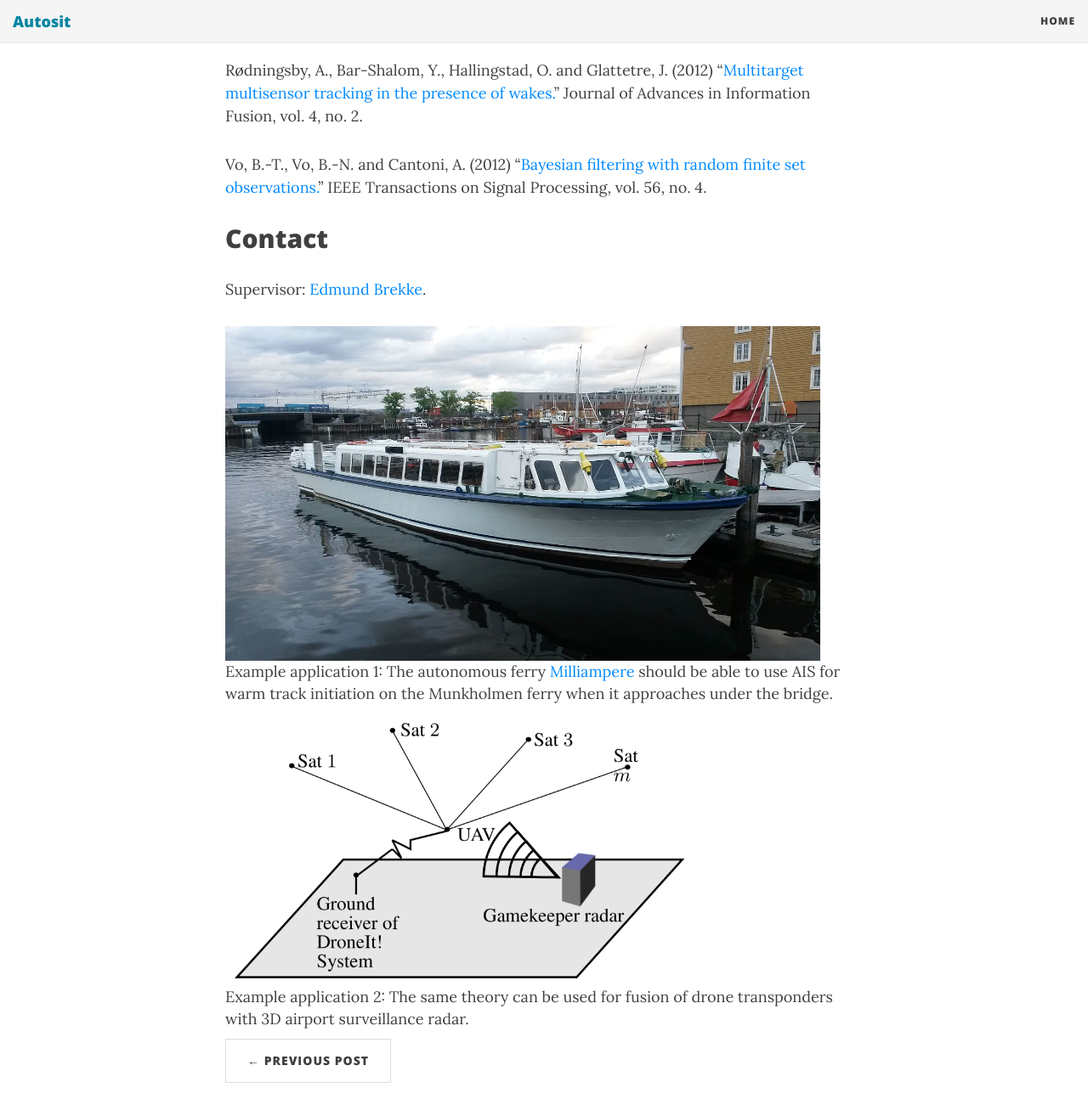
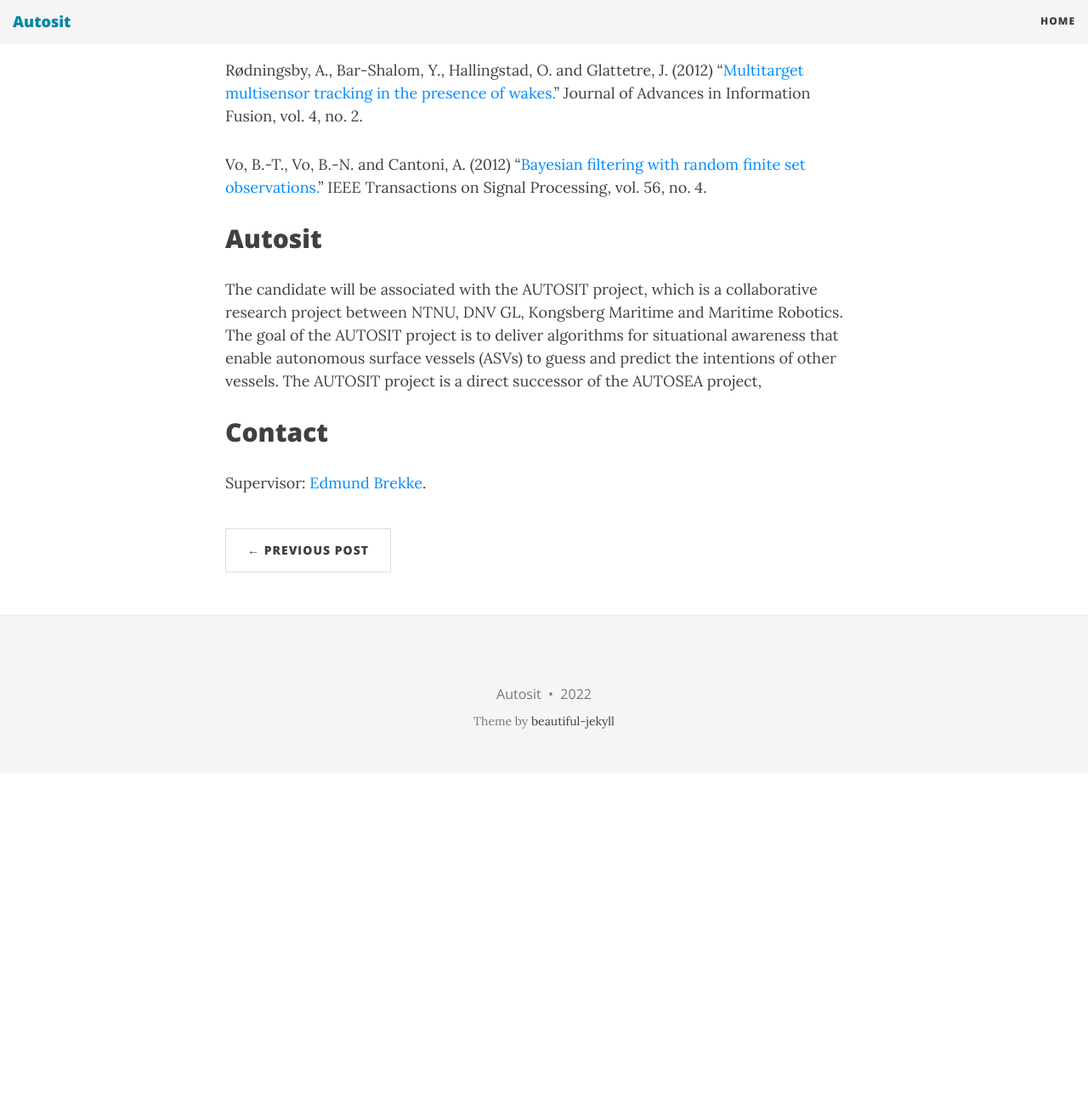
Before and after one commit to autosit/autosit.github.io, a Jekyll site: the page built from _posts/2022-03-30-pmbm_wakes_spawning.md, in a window 1280 px wide and 1400 px high, scrolled down 2640 px. Shown: the top 1314 px of the window at 85% size. Built offline with Jekyll 4.4.1, drawn with Linux system fonts in a browser that asks for light colours; nearby versions of some CDN libraries; after the commit the page ends 3550 px from its top, so only the background shows below that.

Commit message:
stuff about autosit in wake

```diff
--- a/_posts/2022-03-30-pmbm_wakes_spawning.md
+++ b/_posts/2022-03-30-pmbm_wakes_spawning.md
@@ -53,16 +53,19 @@ Rødningsby, A., Bar-Shalom, Y., Hallingstad, O. and Glattetre, J. (2012) "[Mult
 Vo, B.-T., Vo, B.-N. and Cantoni, A. (2012) "[Bayesian filtering with random finite set observations.][(Vo et al. 2008)]" IEEE Transactions on Signal Processing, vol. 56, no. 4.
 
 
+## Autosit
+
+The candidate will be associated with the AUTOSIT project,
+which is a collaborative research project between NTNU, DNV GL, Kongsberg Maritime and Maritime Robotics.
+The goal of the AUTOSIT project is
+to deliver algorithms for situational awareness that enable autonomous surface vessels (ASVs) to guess and predict the intentions of other vessels.
+The AUTOSIT project is a direct successor of the AUTOSEA project,
+
+
 ## Contact
 
 Supervisor: [Edmund Brekke].
 
-
-|<img src="{{site.url}}/assets/MS_Nidarholm.jpg" width="700"> |
-| Example application 1: The autonomous ferry [Milliampere] should be able to use AIS for warm track initiation on the Munkholmen ferry when it approaches under the bridge. |
-
-|<img src="{{site.url}}/assets/droneit.png" width="570"> |
-| Example application 2: The same theory can be used for fusion of drone transponders with 3D airport surveillance radar. |
 
 [Edmund Brekke]: www.ntnu.edu/employees/edmund.brekke
 [(Williams 2015)]: https://ieeexplore.ieee.org/document/7272821
```
